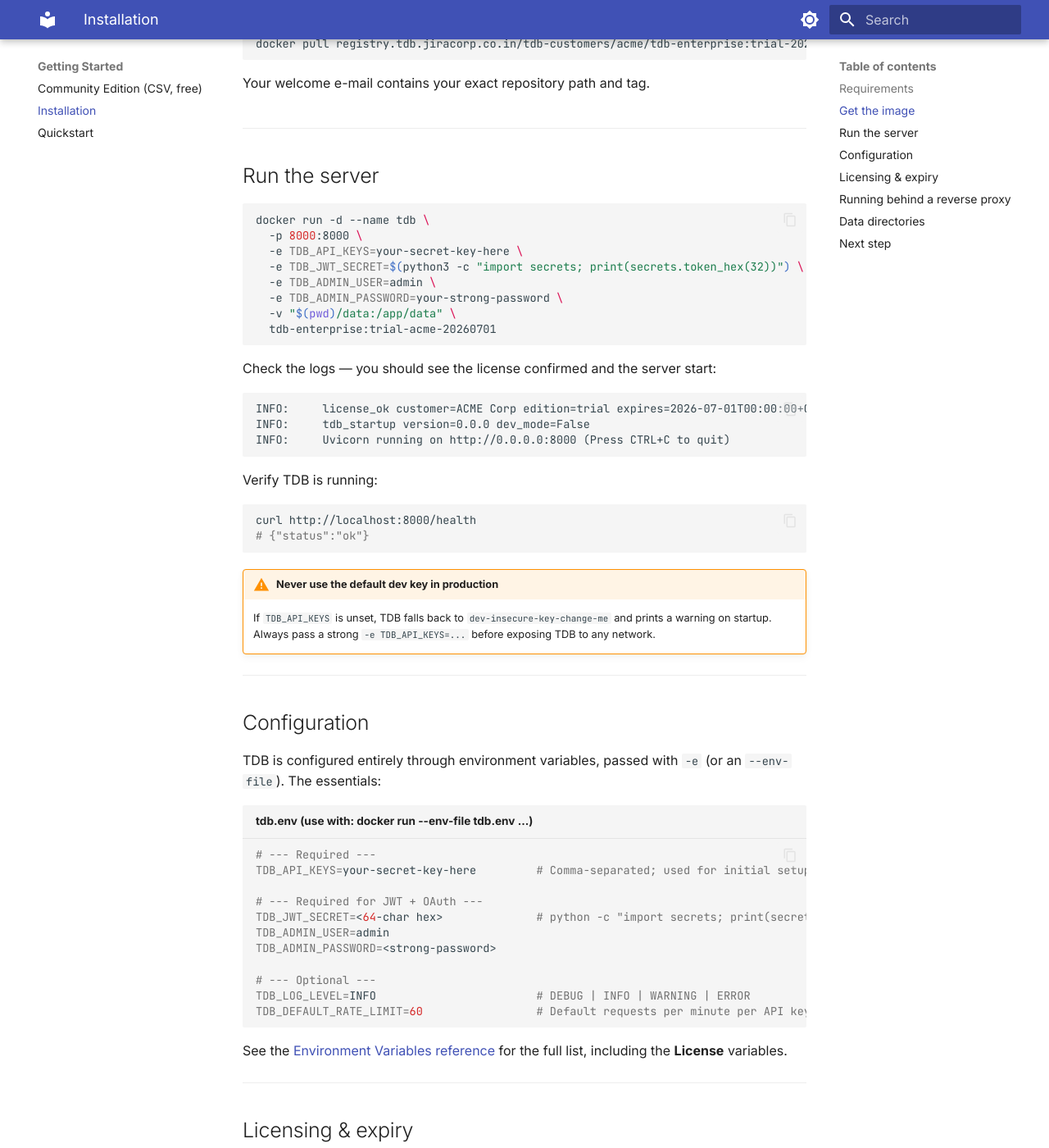
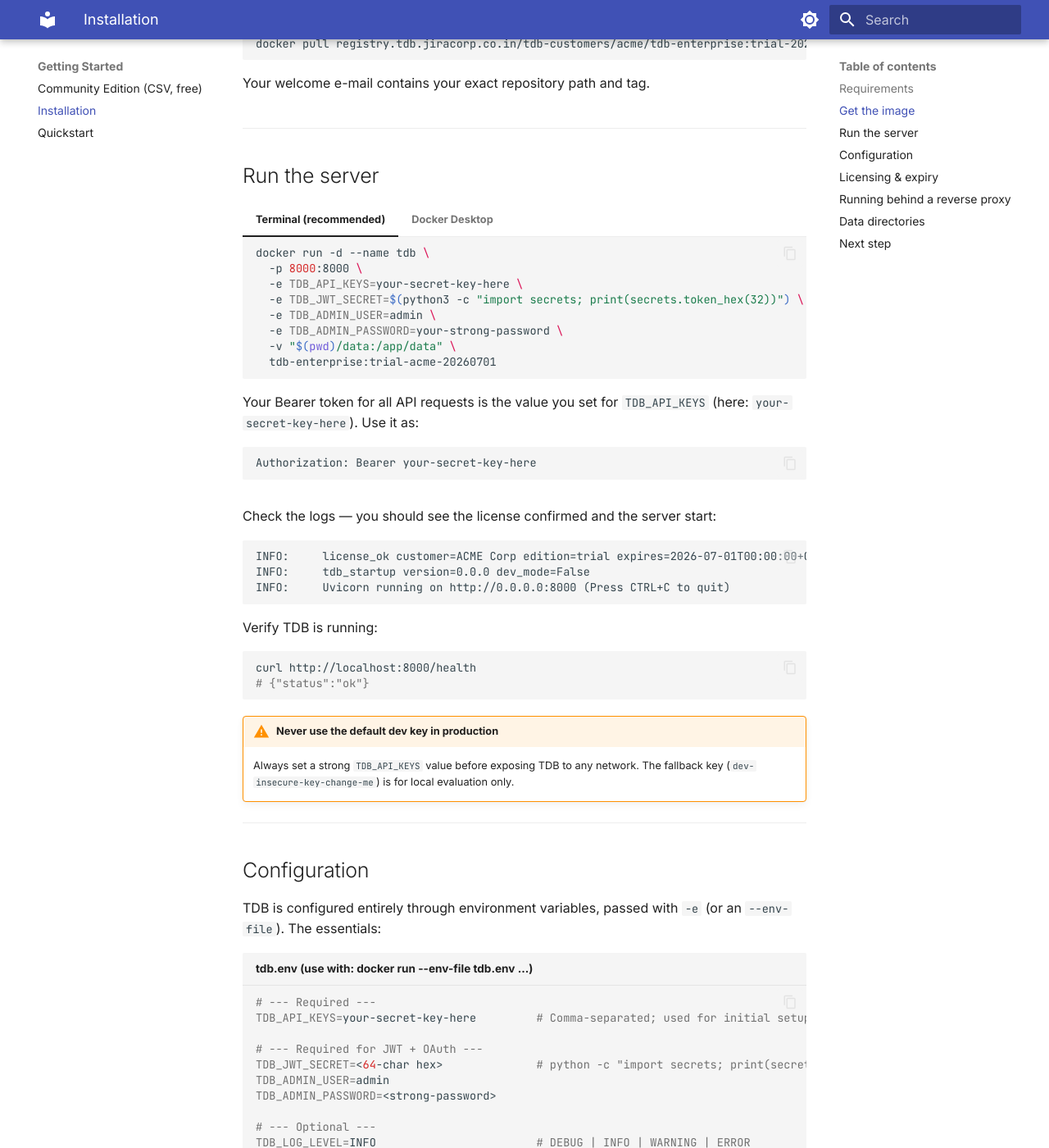
Before and after one commit to tdb-project/tdb-docs, an MkDocs documentation site: the page built from docs/getting-started/installation.md, in a window 1280 px wide and 1400 px high, scrolled down 909 px. Shown: the whole window at 82% size. Built offline with MkDocs 1.6.1 and Material for MkDocs 9.7.7, drawn with Linux system fonts in a browser that asks for light colours.

Commit message:
docs: clarify Bearer token for Docker Desktop users
- installation.md: split "Run the server" into Terminal / Docker Desktop
  tabs; Terminal tab states the key explicitly; Docker Desktop tab calls
  out the dev-insecure fallback key and how to replace it
- quickstart.md: replace vague "a key you know" prerequisite with a tip
  admonition that names the fallback key and explains where it comes from

Fixes the common confusion when starting the container without TDB_API_KEYS
and then hitting 401 on the first authenticated request.

Co-Authored-By: Claude Sonnet 4.6 <noreply@anthropic.com>

````diff
--- a/docs/getting-started/installation.md
+++ b/docs/getting-started/installation.md
@@ -49,16 +49,38 @@ for it.
 
 ## Run the server
 
-```bash
-docker run -d --name tdb \
-  -p 8000:8000 \
-  -e TDB_API_KEYS=your-secret-key-here \
-  -e TDB_JWT_SECRET=$(python3 -c "import secrets; print(secrets.token_hex(32))") \
-  -e TDB_ADMIN_USER=admin \
-  -e TDB_ADMIN_PASSWORD=your-strong-password \
-  -v "$(pwd)/data:/app/data" \
-  tdb-enterprise:trial-acme-20260701
-```
+=== "Terminal (recommended)"
+
+    ```bash
+    docker run -d --name tdb \
+      -p 8000:8000 \
+      -e TDB_API_KEYS=your-secret-key-here \
+      -e TDB_JWT_SECRET=$(python3 -c "import secrets; print(secrets.token_hex(32))") \
+      -e TDB_ADMIN_USER=admin \
+      -e TDB_ADMIN_PASSWORD=your-strong-password \
+      -v "$(pwd)/data:/app/data" \
+      tdb-enterprise:trial-acme-20260701
+    ```
+
+    Your Bearer token for all API requests is the value you set for `TDB_API_KEYS`
+    (here: `your-secret-key-here`). Use it as:
+
+    ```
+    Authorization: Bearer your-secret-key-here
+    ```
+
+=== "Docker Desktop"
+
+    If you started the container from Docker Desktop without setting environment
+    variables, TDB falls back to a built-in development key:
+
+    ```
+    Authorization: Bearer dev-insecure-key-change-me
+    ```
+
+    Use this key to complete the Quickstart. Before exposing TDB to any network,
+    stop the container and re-run it with `-e TDB_API_KEYS=<your-own-key>` (or set
+    it in Docker Desktop's **Optional settings → Environment variables**).
 
 Check the logs — you should see the license confirmed and the server start:
 
@@ -76,9 +98,8 @@ curl http://localhost:8000/health
 ```
 
 !!! warning "Never use the default dev key in production"
-    If `TDB_API_KEYS` is unset, TDB falls back to `dev-insecure-key-change-me`
-    and prints a warning on startup. Always pass a strong `-e TDB_API_KEYS=...`
-    before exposing TDB to any network.
+    Always set a strong `TDB_API_KEYS` value before exposing TDB to any network.
+    The fallback key (`dev-insecure-key-change-me`) is for local evaluation only.
 
 ---
 
````
Also changed, not shown: docs/getting-started/quickstart.md (+7 -1 lines).
